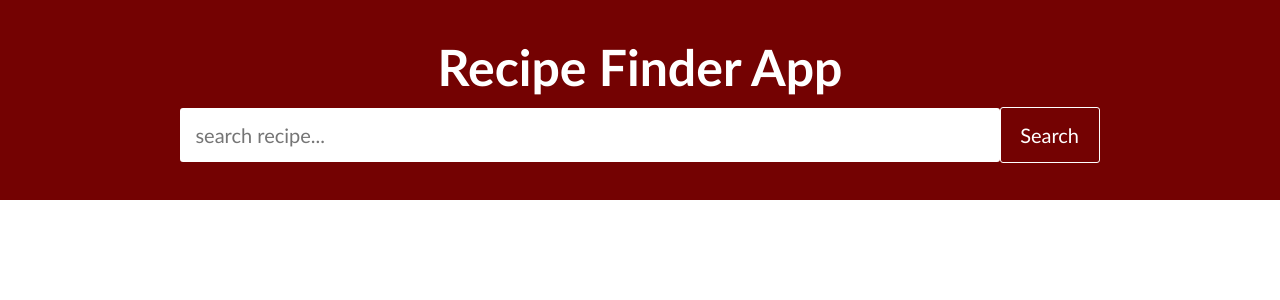
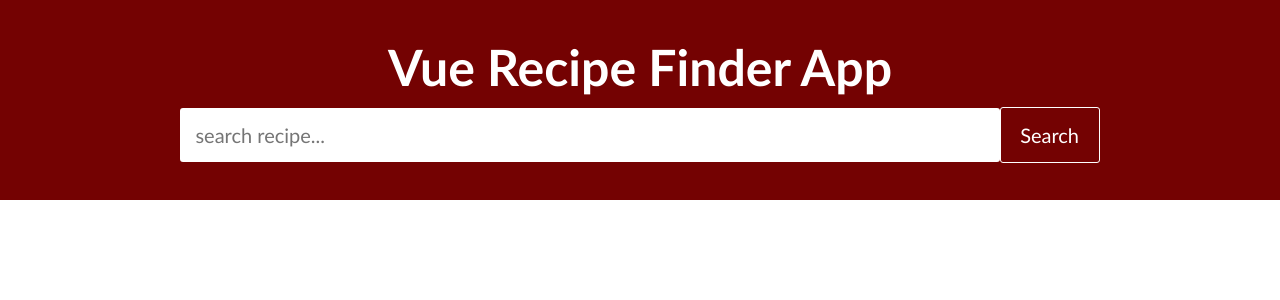
Before and after one commit to PaulElisha/Vue-RecipeApp, a Vue app: page / in a window 1280 px wide. Shown: the top 300 px of the page. Built offline with nearby package versions, Linux system fonts and the light colour scheme.

Commit message:
Updated file with extra data

```diff
--- a/src/components/Header.vue
+++ b/src/components/Header.vue
@@ -1,6 +1,6 @@
 <template>
   <header>
-    <h2>Recipe Finder App</h2>
+    <h2>Vue Recipe Finder App</h2>
     <section>
       <input
         type="text"
```
